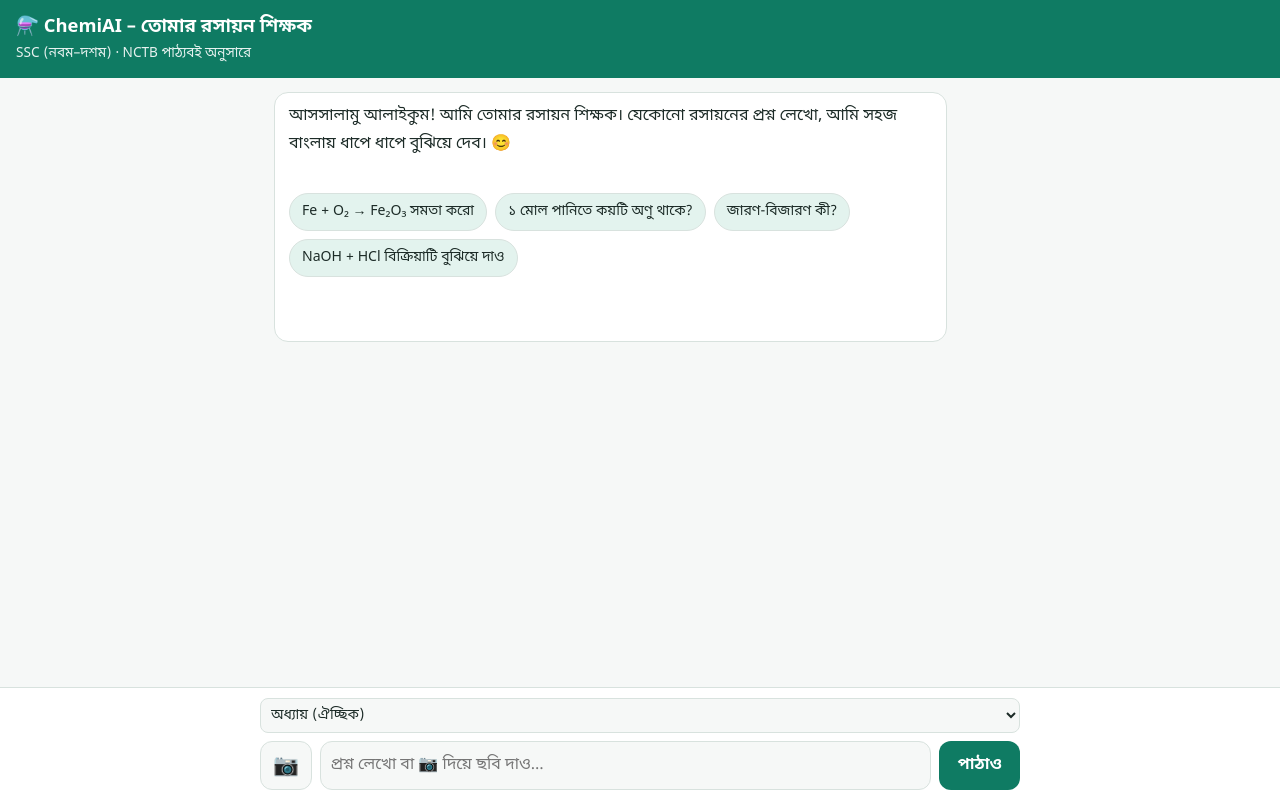
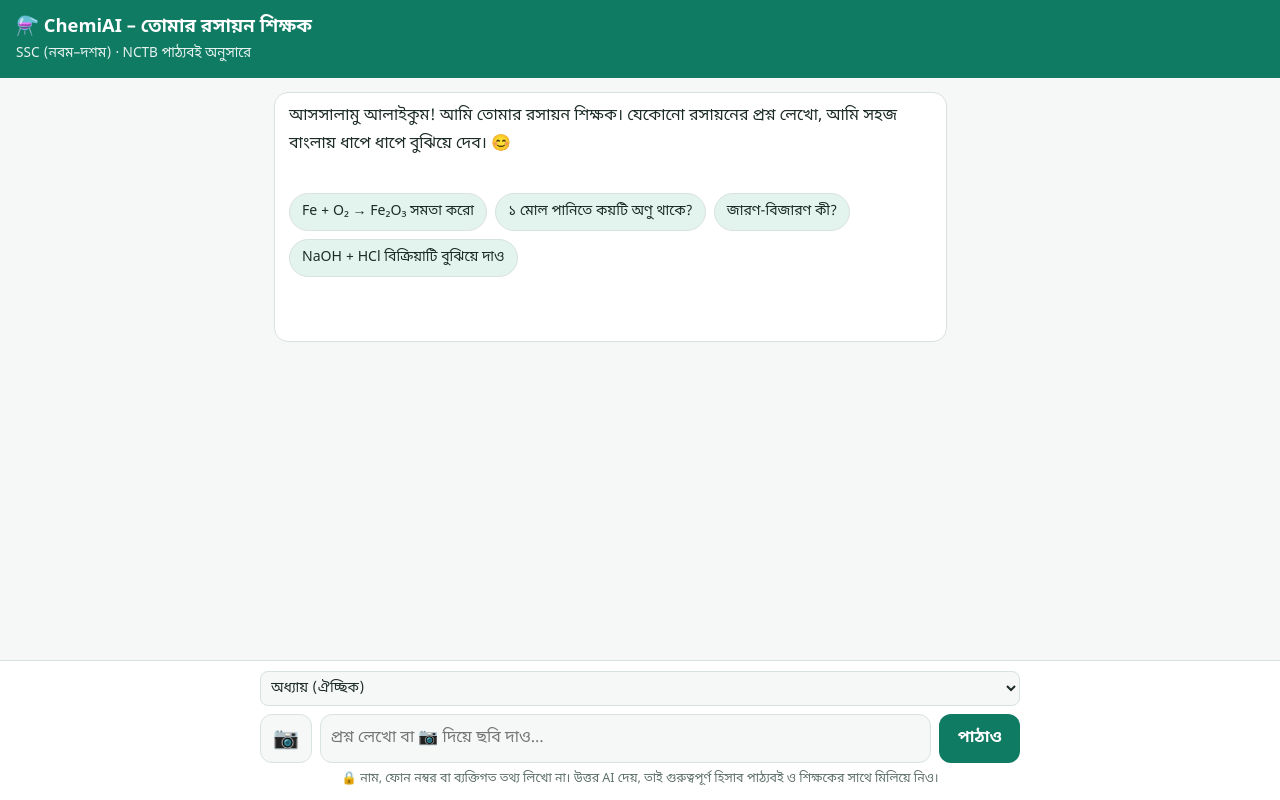
Before and after one commit to hasanmahmudulfb2-coder/ChemistryAI, a website: page public/index.html in a window 1280 px wide. Drawn offline with Linux system fonts and the light colour scheme.

Commit message:
Add files via upload

```diff
--- a/public/index.html
+++ b/public/index.html
@@ -33,6 +33,7 @@ button:disabled{opacity:.5}
 .pv{max-width:760px;margin:0 auto 8px;display:none;align-items:center;gap:8px}
 .pv img{height:56px;border-radius:8px;border:1px solid var(--line)}
 .pv button{border:1px solid var(--line);background:var(--bg);color:var(--ink);border-radius:999px;font:inherit;padding:2px 10px;cursor:pointer}
+.note{max-width:760px;margin:6px auto 0;color:var(--mute);font-size:.78rem;text-align:center}
 .cam{border:1px solid var(--line);background:var(--bg);border-radius:12px;font-size:1.3rem;padding:0 12px;cursor:pointer}
 .msg img{display:block;max-width:180px;max-height:180px;border-radius:8px;margin-bottom:6px}
 </style>
@@ -48,6 +49,7 @@ button:disabled{opacity:.5}
   <div class="sel"><select id="chap" aria-label="অধ্যায়"><option value="">অধ্যায় (ঐচ্ছিক)</option></select></div>
   <div class="pv" id="pv"><img id="pvi" alt="ছবি"><button id="pvx" aria-label="ছবি সরাও">✕ সরাও</button></div>
   <div class="row"><button class="cam" id="pick" aria-label="ছবি তোলো বা বাছাই করো" title="ছবি দাও">📷</button><input type="file" id="file" accept="image/*" hidden><textarea id="q" rows="1" placeholder="প্রশ্ন লেখো বা 📷 দিয়ে ছবি দাও…"></textarea><button class="send" id="go">পাঠাও</button></div>
+  <div class="note">🔒 নাম, ফোন নম্বর বা ব্যক্তিগত তথ্য লিখো না। উত্তর AI দেয়, তাই গুরুত্বপূর্ণ হিসাব পাঠ্যবই ও শিক্ষকের সাথে মিলিয়ে নিও।</div>
 </div>
 <script>
 var CH=[["১","Concepts of Chemistry","রসায়নের ধারণা","1-16"],["২","States of Matter","পদার্থের অবস্থা","17-34"],["৩","Structure of Matter","পদার্থের গঠন","35-58"],["৪","Periodic Table","পর্যায় সারণি","59-81"],["৫","Chemical Bond","রাসায়নিক বন্ধন","82-108"],["৬","Concept of Mole and Chemical Counting","মোল ধারণা ও রাসায়নিক গণনা","109-141"],["৭","Chemical Reactions","রাসায়নিক বিক্রিয়া","142-167"],["৮","Chemistry and Energy","রসায়ন ও শক্তি","168-205"],["৯","Acid-Base Balance","এসিড-ক্ষার সমতা","206-232"],["১০","Mineral Resources: Metal-Nonmetal","খনিজ সম্পদ: ধাতু-অধাতু","233-260"],["১১","Mineral Resources: Fossils","খনিজ সম্পদ: জীবাশ্ম","261-286"],["১২","Chemistry in Our Lives","আমাদের জীবনে রসায়ন","287-304"]];
```
